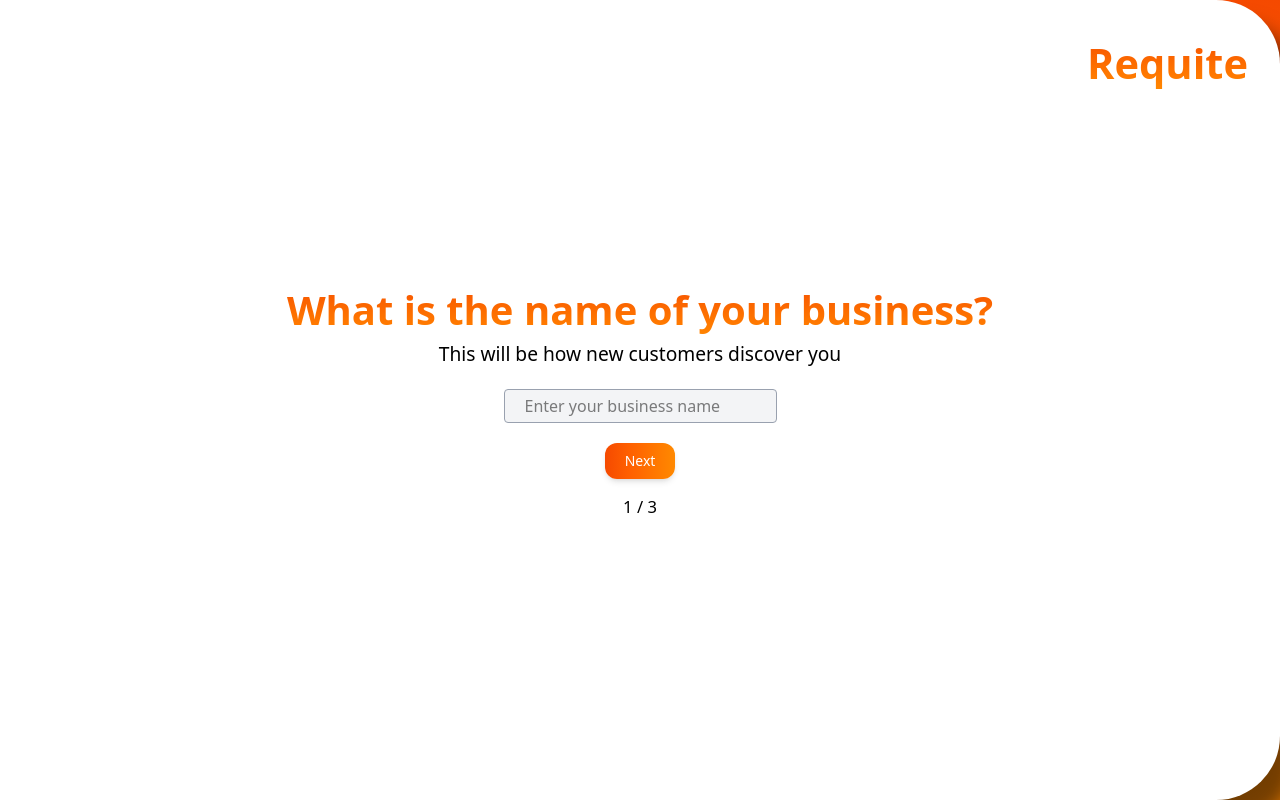
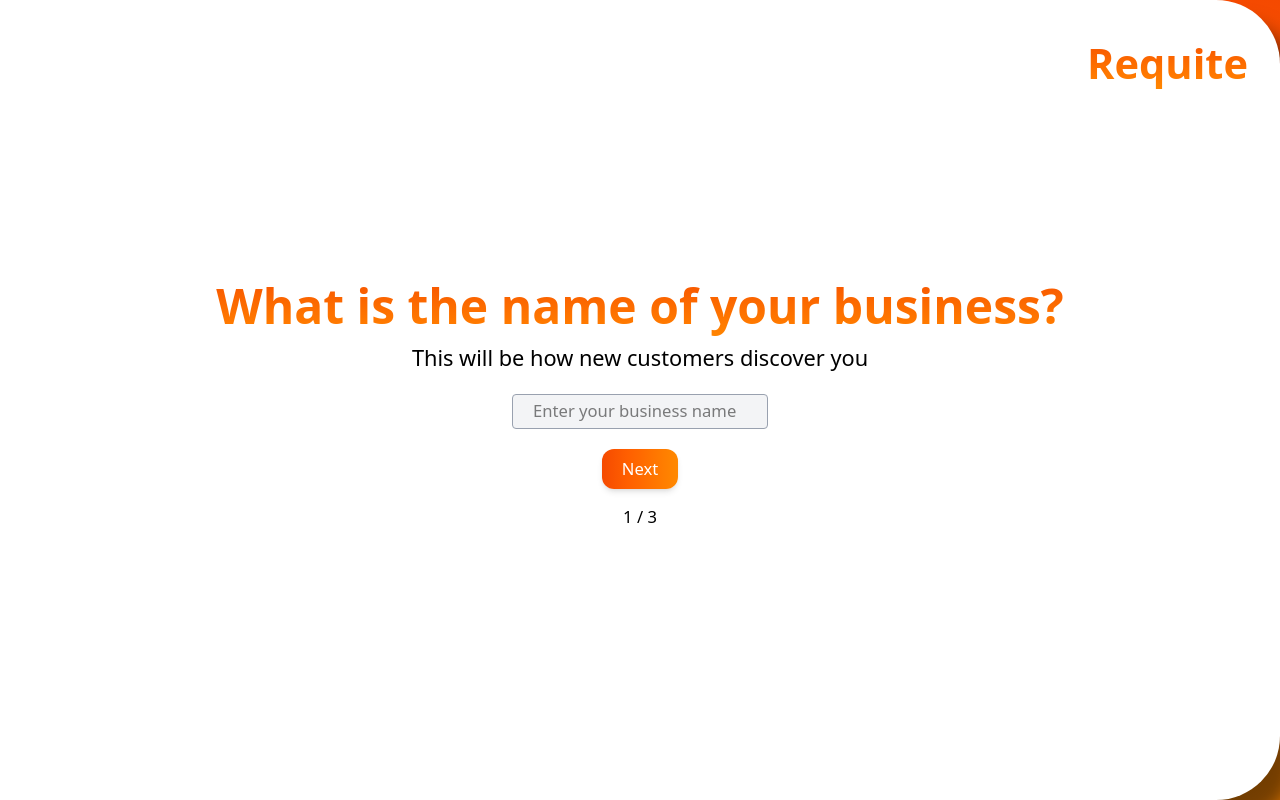
Before and after one commit to bryyc3/Requite-Web, a Next.js app: page /create-business in a window 1280 px wide. Built offline with nearby package versions, Linux system fonts and the light colour scheme.

Commit message:
resizing text/elements with screen size

```diff
--- a/app/(authenticate)/authenticate/page.tsx
+++ b/app/(authenticate)/authenticate/page.tsx
@@ -14,12 +14,12 @@ export default function authenticate(){
             <div className="bg-white rounded-r-[10vw] md:rounded-r-[5vw] shadow-2xl transition-all duration-300 shadow-[18px_25px_20px_rgba(0,0,0,0.55)]">
                 <div className="pl-40 pt-70">
                     <h1 className="bg-gradient-to-r from-orange-600 to-orange-300 bg-clip-text text-transparent font-bold text-[clamp(1rem,1.5vw+1rem,3rem)] pl-20">Requite Dashboard</h1>
-                    <div className="pt-15">
+                    <div className="pt-15 flex flex-col items-center w-fit">
                         {providers.map((provider) => (
                                 <AuthServiceButton key={provider.id} Icon={provider.icon} provider={provider.name} />
                         ))}
+                        <h2 className="w-fit bg-gradient-to-b from-orange-600 to-orange-400 bg-clip-text text-transparent text-[clamp(1rem,.7vw+1rem,2rem)] w-100 text-center underline">Continue with email</h2>
                     </div>
-                    <h2 className="bg-gradient-to-b from-orange-600 to-orange-400 bg-clip-text text-transparent text-[clamp(1rem,.7vw+1rem,2rem)] w-100 text-center underline">Continue with email</h2>
                 </div>
             </div>
             <div className="flex-1 relative">
@@ -28,7 +28,7 @@ export default function authenticate(){
                 </div>
                 <div className="h-full flex justify-center">
                         <div className="text-center pt-50 w-full">
-                            <p className="text-white text-[25px]">Access your dashboard from <b>anywhere!</b> <br /> Dowload our mobile app</p>
+                            <p className="text-white text-[clamp(.7rem,.7vw+1rem,2rem)]">Access your dashboard from <b>anywhere!</b> <br /> Dowload our mobile app</p>
                         </div>
                 </div>
             </div>
--- a/app/(create-business)/create-business/components/BusinessNameInput.tsx
+++ b/app/(create-business)/create-business/components/BusinessNameInput.tsx
@@ -9,7 +9,7 @@ export default function BusinessNameInput({onChange, inputValue, inputId}: Busin
         <input type="text"
                value={inputValue}
                placeholder="Enter your business name"
-               className = "mt-5 mb-5 bg-gray-100 border border-gray-400 rounded px-5 py-1"
+               className = "mt-5 mb-5 bg-gray-100 border border-gray-400 rounded px-5 py-1 w-[20vw] max-w-150 text-[clamp(.1rem,1.3vw,2rem)]"
                onChange={(e) => onChange(inputId, e.target.value)}
         />
     )
--- a/app/(create-business)/create-business/components/FormQuestion.tsx
+++ b/app/(create-business)/create-business/components/FormQuestion.tsx
@@ -20,7 +20,7 @@ export default function FormQuestion({questionTitle, questionSubtitle, inputType
             <div className="flex flex-col justify-center items-center">
                 {index > 0 &&(
                     <button onClick={back} className="cursor-pointer absolute left-[-90] top-1/2 -translate-y-1/4">
-                    <svg width="42" height="42" viewBox="0 0 24 24" fill="none" xmlns="http://www.w3.org/2000/svg">
+                        <svg width="50" height="50" viewBox="0 0 24 24" fill="none" xmlns="http://www.w3.org/2000/svg">
                             <defs>
                                 <linearGradient id="orangeGradient" x1="0" y1="0" x2="1" y2="1">
                                     <stop offset="0%" stopColor="#FFB347" />
@@ -32,13 +32,13 @@ export default function FormQuestion({questionTitle, questionSubtitle, inputType
                         </svg>
                   </button>
                 )}
-                <h1 className="bg-gradient-to-b from-orange-600 to-orange-400 bg-clip-text text-transparent font-bold text-[40px]">{questionTitle}</h1>
-                <h2 className="font-extralight text-[clamp(.75rem,1.5cqi,2rem)]">{questionSubtitle}</h2>
+                <h1 className="bg-gradient-to-b from-orange-600 to-orange-400 bg-clip-text text-transparent font-bold text-[clamp(1rem,2.5vw+1rem,4rem)]">{questionTitle}</h1>
+                <h2 className="font-extralight text-[clamp(.75rem,1.7vw,2rem)]">{questionSubtitle}</h2>
                 <Input onChange = {change} inputValue = {value} inputId = {id} />
                 {index === 2 ?
-                    <button onClick={next} className="cursor-pointer pl-5 pr-5 pt-2 pb-2 rounded-xl bg-gradient-to-r from-orange-600 via-orange-500 to-orange-400
+                    <button onClick={next} className="text-[clamp(.1rem,1.3vw,2rem)] cursor-pointer pl-5 pr-5 pt-2 pb-2 rounded-xl bg-gradient-to-r from-orange-600 via-orange-500 to-orange-400
                     text-white text-sm shadow-md transition-all cursor-pointer mb-4">Finish</button> :
-                    <button onClick={next} className="cursor-pointer pl-5 pr-5 pt-2 pb-2 rounded-xl bg-gradient-to-r from-orange-600 via-orange-500 to-orange-400
+                    <button onClick={next} className="text-[clamp(.1rem,1.3vw,2rem)] cursor-pointer pl-5 pr-5 pt-2 pb-2 rounded-xl bg-gradient-to-r from-orange-600 via-orange-500 to-orange-400
                     text-white text-sm shadow-md transition-all cursor-pointer mb-4">Next</button>
 
                 }
--- a/app/(create-business)/create-business/components/LocationSelector.tsx
+++ b/app/(create-business)/create-business/components/LocationSelector.tsx
@@ -13,7 +13,7 @@ export default function LocationSelector({onChange, inputValue, inputId}: Locati
             <select
                 onChange={(e) => onChange(inputId, e.target.value)}
                 value={inputValue}
-                className="border p-2 rounded-md bg-gray-100 text-black font-extralight text-[clamp(.75rem,1.5cqi,2rem)]"
+                className="border p-2 rounded-md bg-gray-100 text-black font-extralight text-[clamp(.1rem,1.3vw,2rem)]"
             >
                 <option value="">Select a location</option>
                 <option value="nationwide">Nationwide</option>
--- a/app/(create-business)/create-business/components/PhotoInput/AddPhotoInput.tsx
+++ b/app/(create-business)/create-business/components/PhotoInput/AddPhotoInput.tsx
@@ -80,7 +80,7 @@ export default function AddPhotoInput({onChange, inputValue, inputId}: AddPhotoI
       <button
         type="button"
         onClick={() => fileInputRef.current?.click()}
-        className="h-32 w-32 overflow-hidden rounded-full border-2 border-gray-300 mt-5 mb-5"
+        className="h-32 w-32 overflow-hidden rounded-full border-2 border-gray-300 mt-5 mb-5 cursor-pointer"
       >
         {imageSrc ? (
           <img
```
